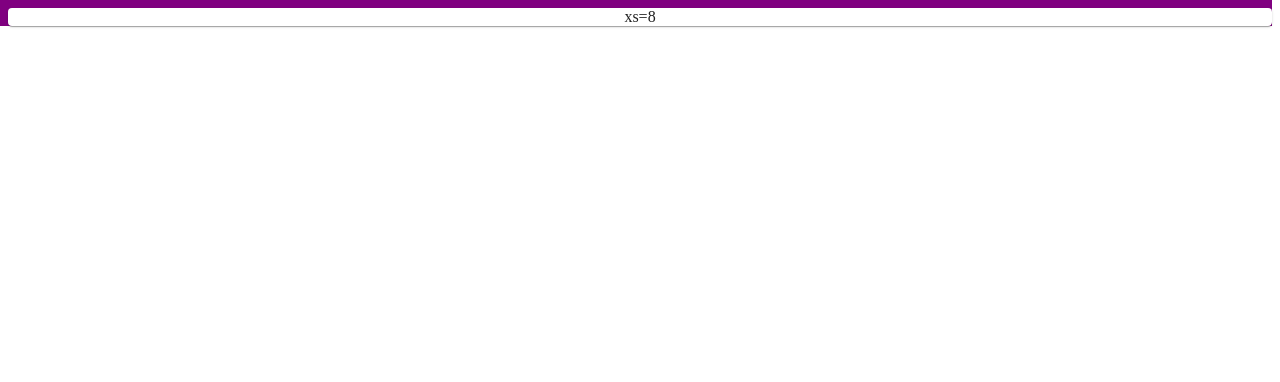
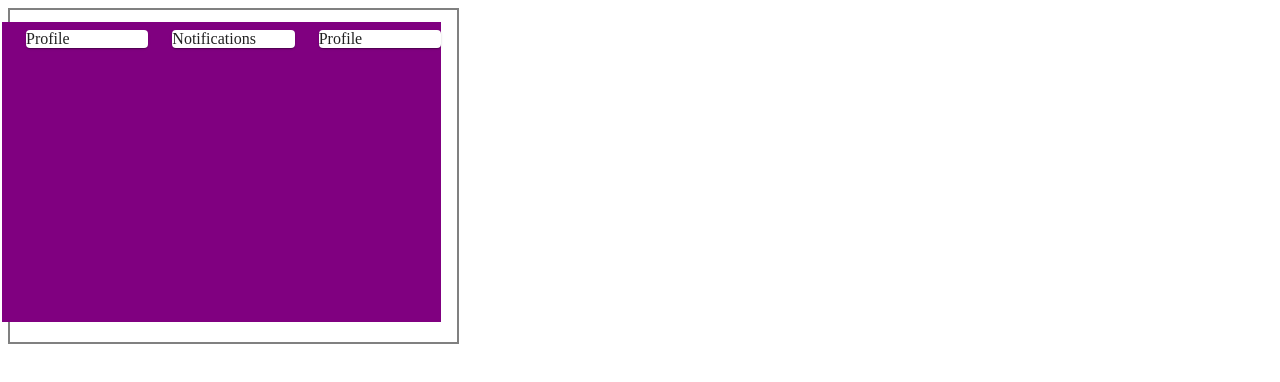
Before and after one commit to sanjnasun/chromeExtension, a React (Create React App) app in the folder frontend/react-chrome-ext/: page / in a window 1280 px wide. Shown: the top 382 px of the page. Built offline with nearby package versions, Linux system fonts and the light colour scheme.

Commit message:
Frontend grid

```diff
--- a/frontend/react-chrome-ext/src/App.tsx
+++ b/frontend/react-chrome-ext/src/App.tsx
@@ -1,10 +1,13 @@
 import React from 'react';
 import ExContain from './components/gridLayout/grid';
 import './App.css'; // Make sure to import the CSS file
+import SideNav from './components/navigation/sideNav';
 
 function App() {
   return (
-    <ExContain></ExContain>
+    <ExContain>
+      <SideNav></SideNav>
+    </ExContain>
   );
 }
 
--- a/frontend/react-chrome-ext/src/components/gridLayout/grid.tsx
+++ b/frontend/react-chrome-ext/src/components/gridLayout/grid.tsx
@@ -1,16 +1,26 @@
-import React from "react";
-import { styled } from '@mui/material/styles';
-import Paper from '@mui/material/Paper';
-import Grid from '@mui/material/Grid';
+import React, {ReactNode} from "react";
+import { Box } from "@mui/material";
 
-const ExContain = () => {
+interface JSXElement
+{
+    children: ReactNode;
+}
+
+
+
+const ExContain = ({ children }: JSXElement) => {
     return (
-        <Grid container spacing={1} sx={{ backgroundColor: 'purple' }}>
-            <Grid item lg={12} sx={{ textAlign: 'center' }}>
-                <Paper>xs=8</Paper>
-            </Grid>
-        </Grid>
-    );
+        <Box
+        height={300}
+        width={415}
+        display="flex"
+        alignItems="center"
+        p={2}
+        sx={{ border: '2px solid grey' }}
+      >
+        {children}
+      </Box>
+      );
 }
 
 export default ExContain;
--- /dev/null
+++ b/frontend/react-chrome-ext/src/components/navigation/sideNav.tsx
@@ -0,0 +1,21 @@
+import React from 'react';
+import Grid from '@mui/material/Grid';
+import Paper from '@mui/material/Paper';
+
+const SideNav = () => {
+    return (
+        <Grid container spacing={1} sx={{ backgroundColor: "purple", width: '100px', height: '100%' }} columnSpacing={{ xs: 1, sm: 2, md: 3 }}>
+            <Grid item xs={4}>
+                <Paper>Profile</Paper>
+            </Grid>
+            <Grid item xs={4}>
+                <Paper>Notifications</Paper>
+            </Grid>
+            <Grid item xs={4}>
+                <Paper>Profile</Paper>
+            </Grid>
+        </Grid>
+    );
+};
+
+export default SideNav;
```
Also changed, not shown: 1 other file (tests, documents, lock files or other folders).
